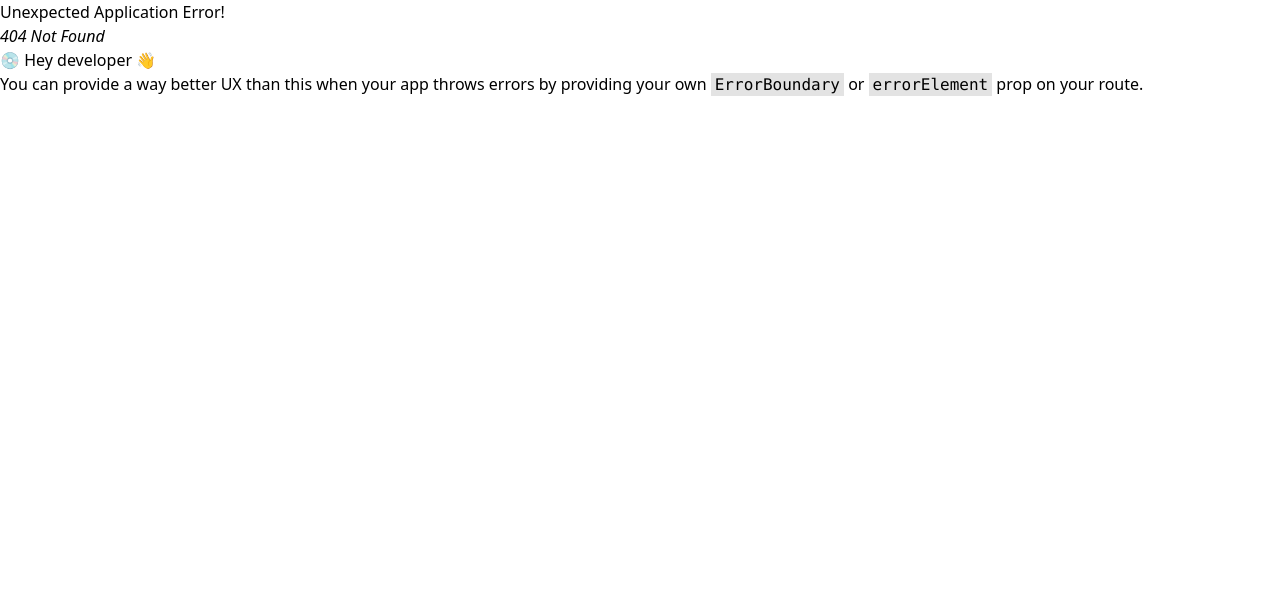
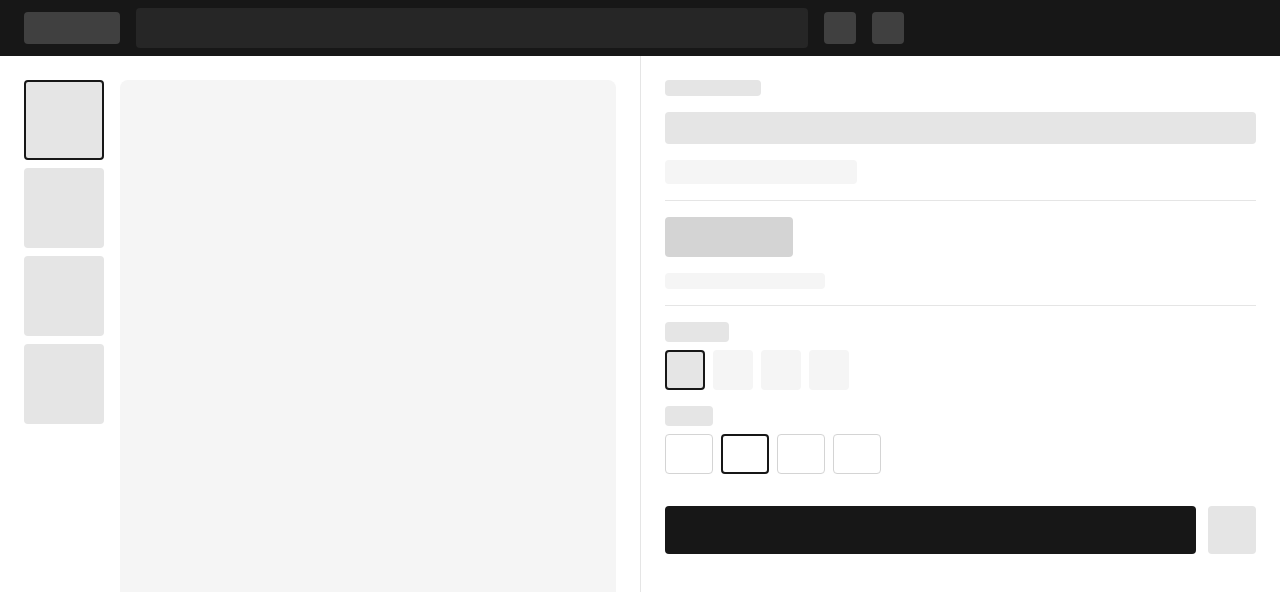
Before and after one commit to Ishu-9958/frontend-learning-repo, a React (Vite) app in the folder React-Learning/React-layout-assignment/layouts/: page /ecommerce-pdp in a window 1280 px wide. Before the commit this address had no page. Shown: the top 592 px of the page. Built offline with nearby package versions, Linux system fonts and the light colour scheme.

Commit message:
adding Ecommerce pdp

```diff
--- a/React-Learning/React-layout-assignment/layouts/src/App.tsx
+++ b/React-Learning/React-layout-assignment/layouts/src/App.tsx
@@ -11,6 +11,7 @@ import { ChatMessenger } from "./pages/ChatMessenger";
 import { ProfileFeed } from "./pages/ProfileFeed";
 import { SearchResult } from "./pages/SearchResult";
 import { VideoPlayer } from "./pages/VideoPlayer";
+import { EcommercePdp } from "./pages/EcommercePdp";
 
 
 const router=createBrowserRouter([
@@ -59,6 +60,10 @@ const router=createBrowserRouter([
     path:'video-player',
     element: <VideoPlayer/>
   }
+  ,{
+    path:'ecommerce-pdp',
+    element: <EcommercePdp/>
+  }
 ]);
 
 
--- /dev/null
+++ b/React-Learning/React-layout-assignment/layouts/src/components/EcommercePdpComponent/EcommerceLeft.tsx
@@ -0,0 +1,15 @@
+import { Box } from "../Box";
+
+export const EcommerceLeft = () => {
+  return (
+    <div className="w-1/2 p-6 flex gap-4">
+      <div className="w-20 flex flex-col gap-2">
+        <div className="h-20 bg-neutral-200 rounded border-2 border-neutral-900"></div>
+        <Box className="h-20 bg-neutral-200 rounded "/>
+        <Box className="h-20 bg-neutral-200 rounded "/>
+        <Box className="h-20 bg-neutral-200 rounded "/>
+      </div>
+      <div className="flex-1 bg-neutral-100 rounded-lg"></div>
+    </div>
+  );
+};
--- /dev/null
+++ b/React-Learning/React-layout-assignment/layouts/src/components/EcommercePdpComponent/EcommerceNav.tsx
@@ -0,0 +1,14 @@
+import React from "react";
+
+export const EcommerceNav = () => {
+  return (
+    <div className="h-14 bg-neutral-900 flex items-center px-6 gap-4">
+      <div className="h-8 w-24 bg-neutral-700 rounded"></div>
+      <div className="flex-1 max-w-2xl h-10 bg-neutral-800 rounded"></div>
+      <div className="flex gap-4">
+        <div className="h-8 w-8 bg-neutral-700 rounded"></div>
+        <div className="h-8 w-8 bg-neutral-700 rounded"></div>
+      </div>
+    </div>
+  );
+};
--- /dev/null
+++ b/React-Learning/React-layout-assignment/layouts/src/components/EcommercePdpComponent/EcommerceRight.tsx
@@ -0,0 +1,37 @@
+import React from "react";
+
+export const EcommerceRight = () => {
+  return (
+    <div className="w-1/2 p-6 flex flex-col gap-4 border-l border-neutral-200">
+      <div className="h-4 w-24 bg-neutral-200 rounded"></div>
+      <div className="h-8 w-full bg-neutral-200 rounded"></div>
+      <div className="h-6 w-48 bg-neutral-100 rounded"></div>
+      <div className="h-px bg-neutral-200"></div>
+      <div className="h-10 w-32 bg-neutral-300 rounded"></div>
+      <div className="h-4 w-40 bg-neutral-100 rounded"></div>
+      <div className="h-px bg-neutral-200"></div>
+      <div className="flex flex-col gap-2">
+        <div className="h-5 w-16 bg-neutral-200 rounded"></div>
+        <div className="flex gap-2">
+          <div className="h-10 w-10 rounded border-2 border-neutral-900 bg-neutral-200"></div>
+          <div className="h-10 w-10 rounded bg-neutral-100"></div>
+          <div className="h-10 w-10 rounded bg-neutral-100"></div>
+          <div className="h-10 w-10 rounded bg-neutral-100"></div>
+        </div>
+      </div>
+      <div className="flex flex-col gap-2">
+        <div className="h-5 w-12 bg-neutral-200 rounded"></div>
+        <div className="flex gap-2">
+          <div className="h-10 w-12 rounded flex items-center justify-center text-sm border border-neutral-300"></div>
+          <div className="h-10 w-12 rounded flex items-center justify-center text-sm border-2 border-neutral-900"></div>
+          <div className="h-10 w-12 rounded flex items-center justify-center text-sm border border-neutral-300"></div>
+          <div className="h-10 w-12 rounded flex items-center justify-center text-sm border border-neutral-300"></div>
+        </div>
+      </div>
+      <div className="flex gap-3 mt-4">
+        <div className="h-12 flex-1 bg-neutral-900 rounded"></div>
+        <div className="h-12 w-12 bg-neutral-200 rounded"></div>
+      </div>
+    </div>
+  );
+};
--- /dev/null
+++ b/React-Learning/React-layout-assignment/layouts/src/pages/EcommercePdp.tsx
@@ -0,0 +1,16 @@
+import { EcommerceLeft } from "../components/EcommercePdpComponent/EcommerceLeft"
+import { EcommerceNav } from "../components/EcommercePdpComponent/EcommerceNav"
+import { EcommerceRight } from "../components/EcommercePdpComponent/EcommerceRight";
+
+
+export const EcommercePdp = () => {
+  return (
+    <div className="flex flex-col h-full">
+      <EcommerceNav/>
+      <div className="flex-1 flex overflow-auto">
+        <EcommerceLeft/>
+        <EcommerceRight/>
+      </div>
+    </div>
+  );
+};
--- a/React-Learning/React-layout-assignment/layouts/src/pages/Home.tsx
+++ b/React-Learning/React-layout-assignment/layouts/src/pages/Home.tsx
@@ -3,7 +3,7 @@ import { Link } from "react-router-dom";
 function Home(){
 
     const paths=['','3-column-feed','sidebar-content','filter-grid','dashboard-kpi','data-table','kanban-board','chat-messenger','profile-feed','search-result'
-        ,'video-player'
+        ,'video-player','ecommerce-pdp'
     ];
 
     return <>
```
